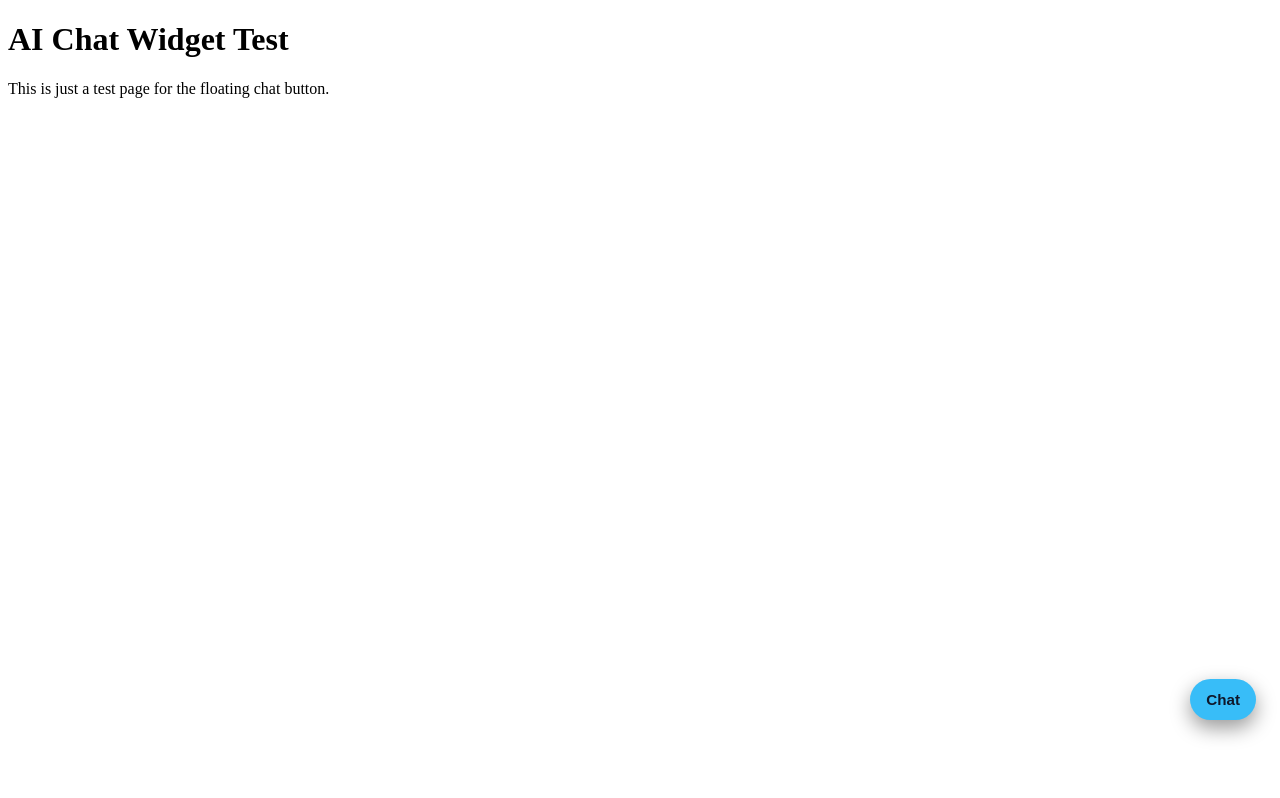
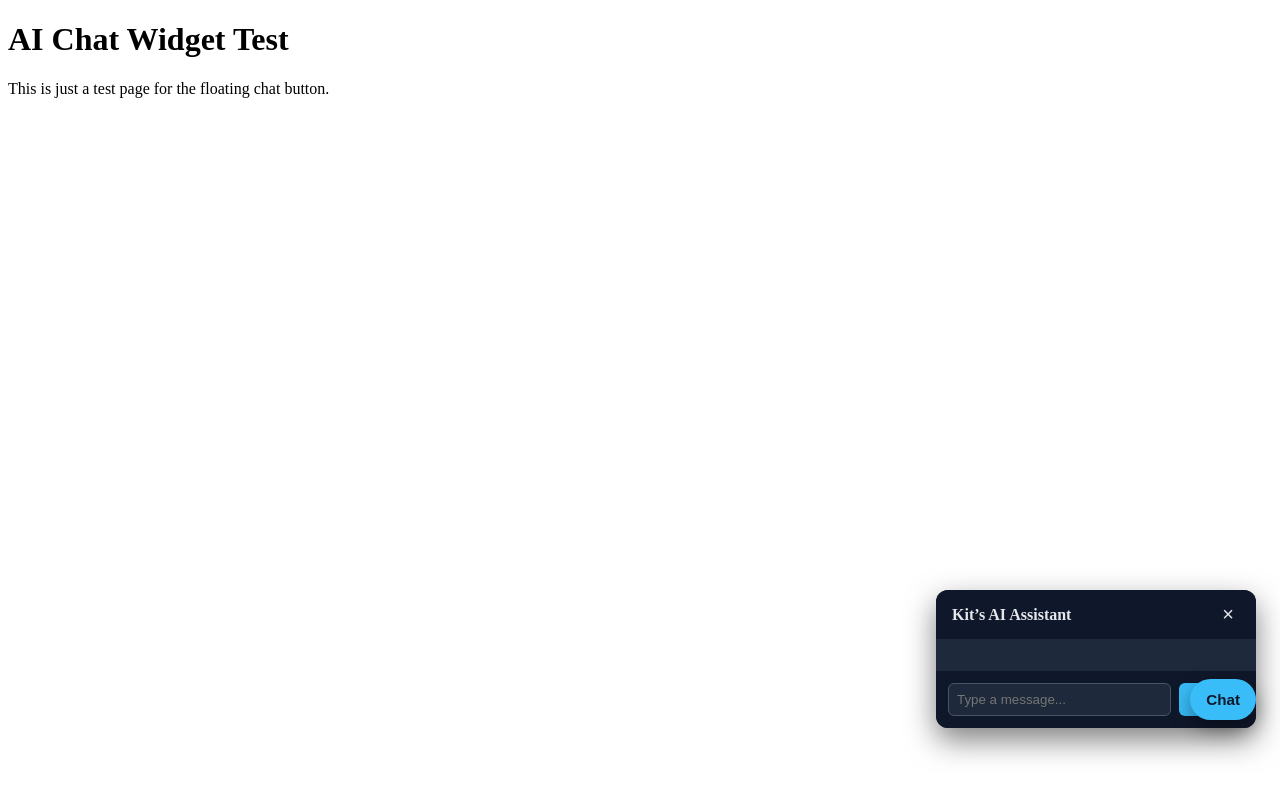
Before and after one commit to tea-rex13/kit-ai-widget, a plain HTML site: page index.html in a window 1280 px wide. Drawn offline with Linux system fonts and the light colour scheme.

Commit message:
changes from patch3 were not commited properly. recommiting here

```diff
--- a/index.html
+++ b/index.html
@@ -21,6 +21,30 @@
     >
         Chat
     </button>
+<!-- Chat panel -->
+<div id="chat-panel" class="chat-panel hidden">
+    <header class="chat-panel__header">
+        <h2 class="chat-panel__title">Kit’s AI Assistant</h2>
+        <button id="chat-close" class="chat-panel__close" aria-label="Close chat">
+            ×
+        </button>
+    </header>
+
+    <div class="chat-panel__messages" id="chat-messages">
+        <!-- Messages will go here in Step 3 -->
+    </div>
+
+    <form class="chat-panel__input-row" id="chat-form">
+        <input
+            type="text"
+            id="chat-input"
+            class="chat-panel__input"
+            placeholder="Type a message..."
+            autocomplete="off"
+        >
+        <button type="submit" class="chat-panel__send">Send</button>
+    </form>
+</div>
 
     <script src="widget.js"></script>
 </body>
--- a/styles.css
+++ b/styles.css
@@ -41,3 +41,83 @@
     outline: 3px solid #e5e7eb;
     outline-offset: 2px;
 }
+/* Chat panel (hidden by default) */
+
+.hidden {
+    display: none;
+}
+
+.chat-panel {
+    position: fixed;
+    right: 1.5rem;
+    bottom: 4.5rem;
+
+    width: 320px;
+    max-height: 75vh;
+
+    background: #1e293b;
+    color: #e5e7eb;
+
+    border-radius: 12px;
+    overflow: hidden;
+    box-shadow: 0 12px 30px rgba(0,0,0,0.5);
+
+    display: flex;
+    flex-direction: column;
+
+    z-index: 9998;
+}
+
+.chat-panel__header {
+    background: #0f172a;
+    padding: 0.75rem 1rem;
+
+    display: flex;
+    justify-content: space-between;
+    align-items: center;
+}
+
+.chat-panel__title {
+    font-size: 1rem;
+    margin: 0;
+}
+
+.chat-panel__close {
+    background: transparent;
+    border: none;
+    color: #e5e7eb;
+    font-size: 1.25rem;
+    cursor: pointer;
+}
+
+.chat-panel__messages {
+    flex: 1;
+    padding: 1rem;
+    overflow-y: auto;
+}
+
+.chat-panel__input-row {
+    display: flex;
+    padding: 0.75rem;
+    gap: 0.5rem;
+    background: #0f172a;
+}
+
+.chat-panel__input {
+    flex: 1;
+    padding: 0.5rem;
+    background: #1e293b;
+    border: 1px solid #475569;
+    border-radius: 6px;
+    color: #e5e7eb;
+}
+
+.chat-panel__send {
+    padding: 0.5rem 1rem;
+    background: #38bdf8;
+    border: none;
+    border-radius: 6px;
+    font-weight: 600;
+    cursor: pointer;
+    color: #0f172a;
+}
--- a/widget.js
+++ b/widget.js
@@ -0,0 +1,11 @@
+const toggleButton = document.getElementById('chat-toggle');
+const panel = document.getElementById('chat-panel');
+const closeButton = document.getElementById('chat-close');
+
+toggleButton.addEventListener('click', () => {
+    panel.classList.toggle('hidden');
+});
+
+closeButton.addEventListener('click', () => {
+    panel.classList.add('hidden');
+});
```
